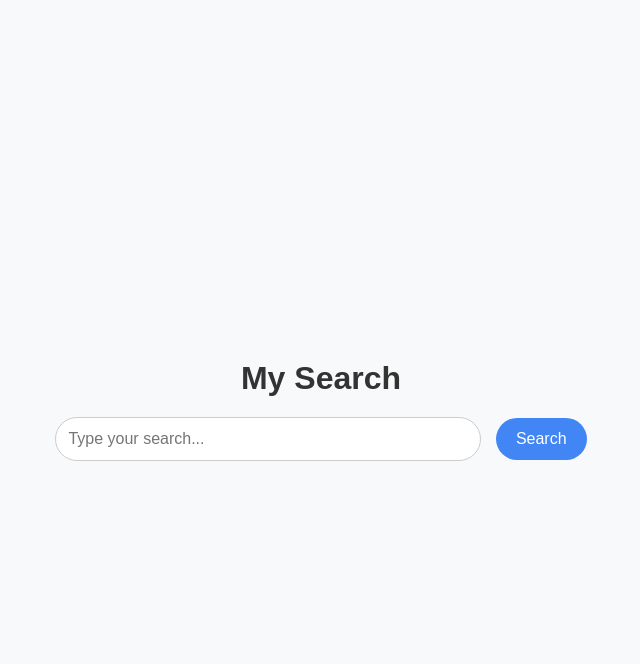
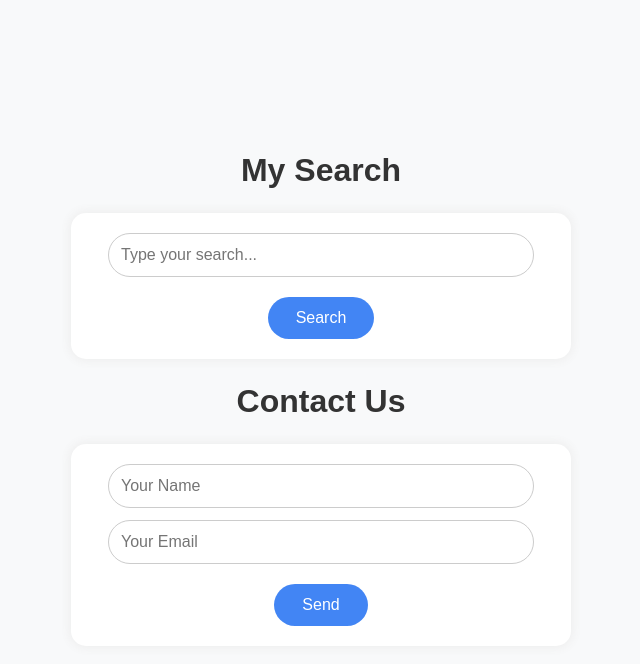
Before and after one commit to vishnuprasath2406/search-box, a plain HTML site: page search.html in a window 1280 px wide. Shown: the whole page, without its empty margins (319-959 px from the left). Drawn offline with Linux system fonts and the light colour scheme.

Commit message:
Update search.html

```diff
--- a/search.html
+++ b/search.html
@@ -3,42 +3,57 @@
 <head>
   <meta charset="UTF-8">
   <meta name="viewport" content="width=device-width, initial-scale=1.0">
-  <title>Search Box</title>
+  <title>Search & Contact</title>
   <style>
     body {
       font-family: Arial, sans-serif;
       display: flex;
+      flex-direction: column;
       justify-content: center;
       align-items: center;
       height: 100vh;
       background: #f8f9fa;
       margin: 0;
     }
-    .search-container {
+    .container {
       text-align: center;
+      width: 100%;
+      max-width: 500px;
     }
     h1 {
       font-size: 32px;
       color: #333;
-      margin-bottom: 20px;
+      margin-bottom: 16px;
     }
-    input[type="text"] {
-      width: 400px;
+    form {
+      margin: 24px 0;
+      padding: 20px;
+      background: #fff;
+      border-radius: 15px;
+      box-shadow: 0 0 10px 2px #eee;
+      display: flex;
+      flex-direction: column;
+      align-items: center;
+    }
+    input[type="text"], input[type="email"] {
+      width: 90%;
+      max-width: 400px;
       padding: 12px;
+      margin-bottom: 12px;
       border: 1px solid #ccc;
       border-radius: 25px;
       font-size: 16px;
       outline: none;
     }
     button {
-      margin-left: 10px;
-      padding: 12px 20px;
+      padding: 12px 28px;
       border: none;
       border-radius: 25px;
       background-color: #4285f4;
       color: white;
       font-size: 16px;
       cursor: pointer;
+      margin-top: 8px;
     }
     button:hover {
       background-color: #3367d6;
@@ -46,16 +61,22 @@
   </style>
 </head>
 <body>
-  <div class="search-container">
+  <div class="container">
+    <!-- Search Form -->
     <h1>My Search</h1>
-    <form action="https://formsubmit.co/mailtovishnusuresh2406@gmail.com" method="POST">
+    <form action="https://formsubmit.co/mailtovishnu2406@gmail.com" method="POST">
       <input type="text" name="search_query" placeholder="Type your search..." required>
-
       <!-- Hidden fields -->
       <input type="hidden" name="_next" value="https://yourwebsite.github.io/thankyou.html">
       <input type="hidden" name="_captcha" value="false">
-
       <button type="submit">Search</button>
+    </form>
+    <!-- Contact Form -->
+    <h1>Contact Us</h1>
+    <form action="https://formsubmit.co/mailtovishnu2406@email.com" method="POST">
+      <input type="text" name="name" placeholder="Your Name" required>
+      <input type="email" name="email" placeholder="Your Email" required>
+      <button type="submit">Send</button>
     </form>
   </div>
 </body>
```
